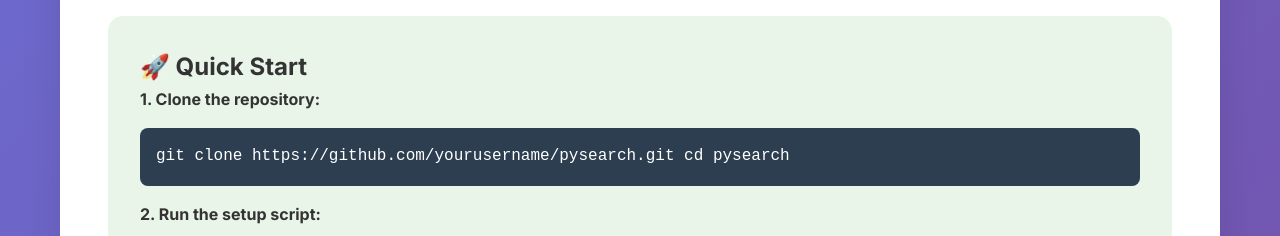
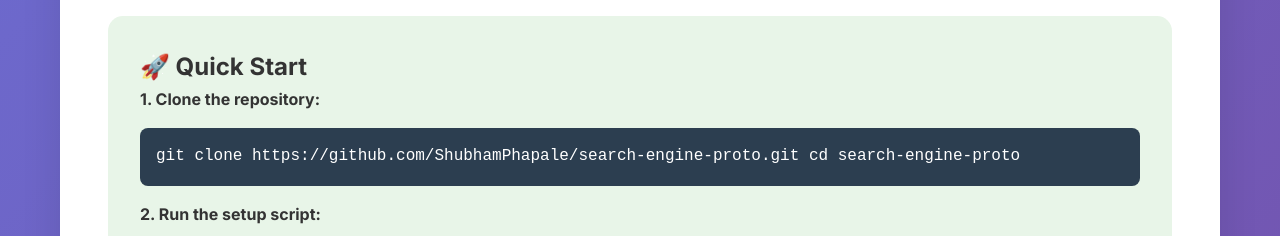
Before and after one commit to ShubhamPhapale/search-engine-proto, a plain HTML site: page index.html in a window 1280 px wide. Shown: the part 1840-2076 px from the top of the page. Drawn offline with Linux system fonts and the light colour scheme.

Commit message:
Fix GitHub repository links to point to correct repository

```diff
--- a/index.html
+++ b/index.html
@@ -226,8 +226,8 @@
             <div class="demo-section">
                 <h2>Experience the Search Engine</h2>
                 <p>A fully functional search engine that demonstrates core information retrieval concepts</p>
-                <a href="https://github.com/yourusername/pysearch" class="demo-btn">📖 View on GitHub</a>
-                <a href="https://github.com/yourusername/pysearch/releases" class="demo-btn">📦 Download Release</a>
+                <a href="https://github.com/ShubhamPhapale/search-engine-proto" class="demo-btn">📖 View on GitHub</a>
+                <a href="https://github.com/ShubhamPhapale/search-engine-proto/releases" class="demo-btn">📦 Download Release</a>
                 <a href="#getting-started" class="demo-btn">🚀 Quick Start</a>
             </div>
 
@@ -321,8 +321,8 @@
             <div class="getting-started" id="getting-started">
                 <h2>🚀 Quick Start</h2>
                 <p><strong>1. Clone the repository:</strong></p>
-                <div class="code-block">git clone https://github.com/yourusername/pysearch.git
-cd pysearch</div>
+                <div class="code-block">git clone https://github.com/ShubhamPhapale/search-engine-proto.git
+cd search-engine-proto</div>
 
                 <p><strong>2. Run the setup script:</strong></p>
                 <div class="code-block">chmod +x setup.sh
```
